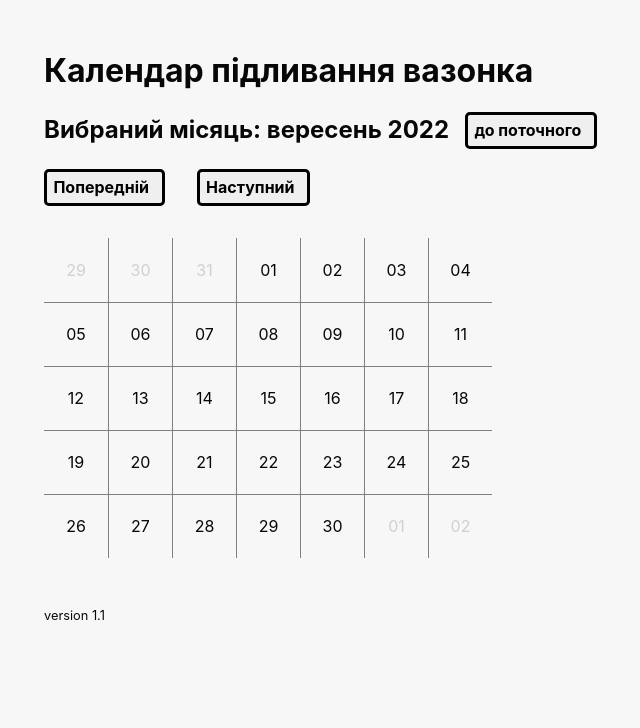
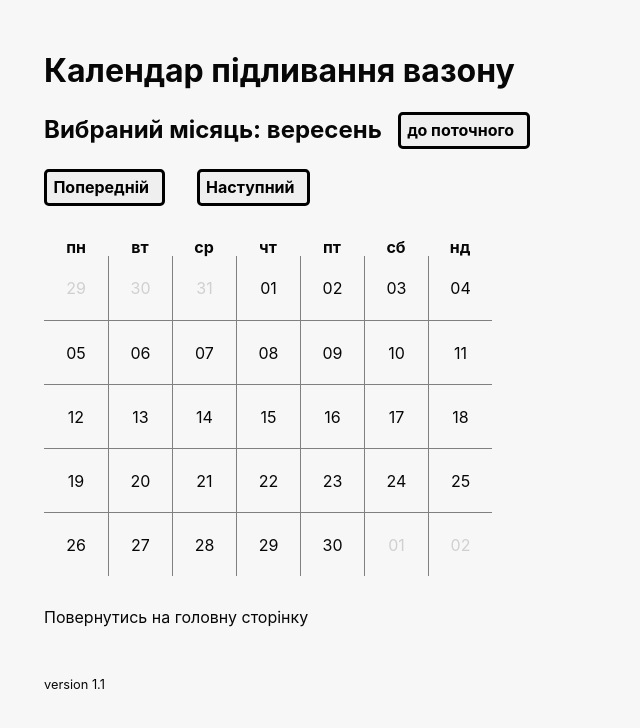
Before and after one commit to glaring-brush/watering_plant, a Next.js app: page /calendar in a window 1280 px wide. Shown: the top 728 px of the page, without its empty margins (20-660 px from the left). Built offline with nearby package versions, Linux system fonts and the light colour scheme.

Commit message:
Small UI improvements

```diff
--- a/pages/calendar.jsx
+++ b/pages/calendar.jsx
@@ -3,6 +3,7 @@ import styles from '../styles/Home.module.css';
 import dayjs from 'dayjs';
 import 'dayjs/locale/uk';
 import Head from 'next/head';
+import Link from 'next/link';
 import { useRouter } from 'next/router';
 import { useMemo, useState } from 'react';
 
@@ -64,19 +65,19 @@ export default function CalendarPage({ date }) {
 
   const dateRange = useMemo(() => generateDateRange(firstCalendarDay, lastCalendarDay), [date]);
 
-  console.log(dateRange);
+  const isSameYear = currentDate.isSame(localFilterDate, 'year');
 
   return (
     <>
       <Head>
-        <title>Підливання вазонка</title>
+        <title>Підливання вазону</title>
       </Head>
 
       <MainLayout>
         <main className={styles.PageMain}>
-          <h1 className={styles.PageHeader}>Календар підливання вазонка</h1>
+          <h1 className={styles.PageHeader}>Календар підливання вазону</h1>
           <h2 className={styles.CalendarPageHeader}>
-            <span>Вибраний місяць: {localFilterDate.format('MMMM YYYY')}</span>
+            <span>Вибраний місяць: {localFilterDate.format(isSameYear ? 'MMMM' : 'MMMM YYYY')}</span>
             <button
               type="button"
               onClick={() => router.replace({ query: {} })}
@@ -102,13 +103,18 @@ export default function CalendarPage({ date }) {
             </button>
           </div>
           <div className={styles.Calendar}>
+            {dateRange.slice(0, 7).map((date) => (
+              <div className={styles.CalendarWeekDay} key={date.format('dd')}>
+                {date.format('dd')}
+              </div>
+            ))}
             {dateRange.map((date, index) => (
               <div
                 className={styles.CalendarDay}
                 key={date.format(DEFAULT_DATE_FORMAT)}
                 style={{
-                  borderTop: index < 7 ? 'none' : '1px solid grey',
-                  borderLeft: index % 7 === 0 ? 'none' : '1px solid grey',
+                  borderTopStyle: index < 7 ? 'none' : 'solid',
+                  borderLeftStyle: index % 7 === 0 ? 'none' : 'solid',
                   color: filterDate.isSame(date, 'month') ? 'inherit' : '#d0d0d0',
                 }}
               >
@@ -116,6 +122,9 @@ export default function CalendarPage({ date }) {
               </div>
             ))}
           </div>
+          <Link href="/">
+            <a>Повернутись на головну сторінку</a>
+          </Link>
         </main>
       </MainLayout>
     </>
--- a/styles/Home.module.css
+++ b/styles/Home.module.css
@@ -86,6 +86,7 @@
 
 .Calendar {
   --cell-size: 4em;
+  --calendar-grid-color: gray;
   display: grid;
   grid-template-columns: repeat(7, 1fr);
   margin: 2em 0;
@@ -93,11 +94,19 @@
   max-width: calc(7 * var(--cell-size));
 }
 
+.CalendarWeekDay {
+  display: flex;
+  align-items: center;
+  justify-content: center;
+  font-weight: bold;
+}
+
 .CalendarDay {
+  box-sizing: border-box;
   min-height: var(--cell-size);
   display: flex;
   align-items: center;
   justify-content: center;
-  border-left: 1px solid gray;
-  border-top: 1px solid gray;
+  border-left: 1px solid var(--calendar-grid-color);
+  border-top: 1px solid var(--calendar-grid-color);
 }
```
Also changed, not shown: pages/index.jsx (+15 -7 lines).
